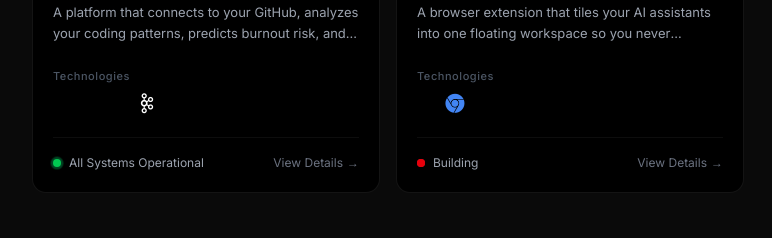
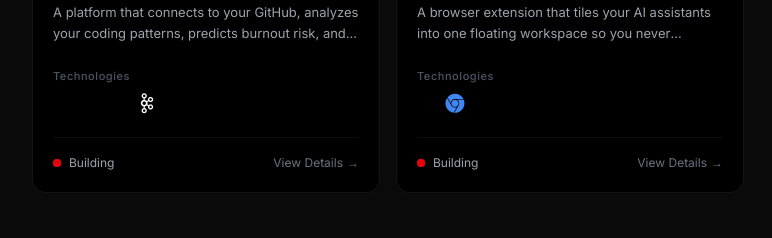
Before and after one commit to Sid-chou/portfolio, a React (Vite) app: page /#/ in a window 1280 px wide. Shown: the part 1628-1866 px from the top of the page, without its empty margins (252-1024 px from the left). Built offline with nearby package versions, Linux system fonts and the light colour scheme; no server answers; some icons are missing; a web font is replaced by a local one.

Commit message:
made link changes

```diff
--- a/src/components/Projects.tsx
+++ b/src/components/Projects.tsx
@@ -21,6 +21,8 @@ export default function Projects({ isDark }: ProjectsProps) {
                 { icon: "spring", name: "Spring" },
             ],
             status: "operational",
+            github: "https://github.com/Sid-chou/warranty-wallet.git",
+            demo: "#"
         },
         {
             title: "Multi-Agent Financial Advisor",
@@ -33,6 +35,8 @@ export default function Projects({ isDark }: ProjectsProps) {
                 { icon: "nextjs2", name: "Next.js" },
             ],
             status: "operational",
+            github: "https://github.com/Sid-chou/Autonomous-MultiAgent-Financial-Advisor-System.git",
+            demo: "#"
         },
         {
             title: "DevPulse",
@@ -46,7 +50,9 @@ export default function Projects({ isDark }: ProjectsProps) {
                 { icon: "devicon-apachekafka-original", name: "Kafka" },
                 { icon: "python", name: "Python" },
             ],
-            status: "operational",
+            status: "building",
+            github: "https://github.com/Sid-chou/Dev-Pulse.git",
+            demo: "#"
         },
         {
             title: "AgentDock",
@@ -59,6 +65,8 @@ export default function Projects({ isDark }: ProjectsProps) {
                 { icon: "tailwindcss", name: "Tailwind CSS" },
             ],
             status: "building",
+            github: "https://github.com/Sid-chou/Agent-Dock.git",
+            demo: "#"
         },
     ];
 
@@ -129,11 +137,17 @@ export default function Projects({ isDark }: ProjectsProps) {
                                         {project.title}
                                     </h3>
                                     <div className="flex gap-3">
-                                        <a className="transition-colors" href="#"
+                                        <a className="transition-colors hover:text-blue-500"
+                                            href={project.demo}
+                                            target="_blank"
+                                            rel="noopener noreferrer"
                                             style={{ color: isDark ? "#6b7280" : "#9ca3af" }}>
                                             <span className="material-symbols-outlined text-[20px]">language</span>
                                         </a>
-                                        <a className="transition-colors" href="#"
+                                        <a className="transition-colors hover:text-blue-500"
+                                            href={project.github}
+                                            target="_blank"
+                                            rel="noopener noreferrer"
                                             style={{ color: isDark ? "#6b7280" : "#9ca3af" }}>
                                             <i className="devicon-github-original text-[18px]"></i>
                                         </a>
```
